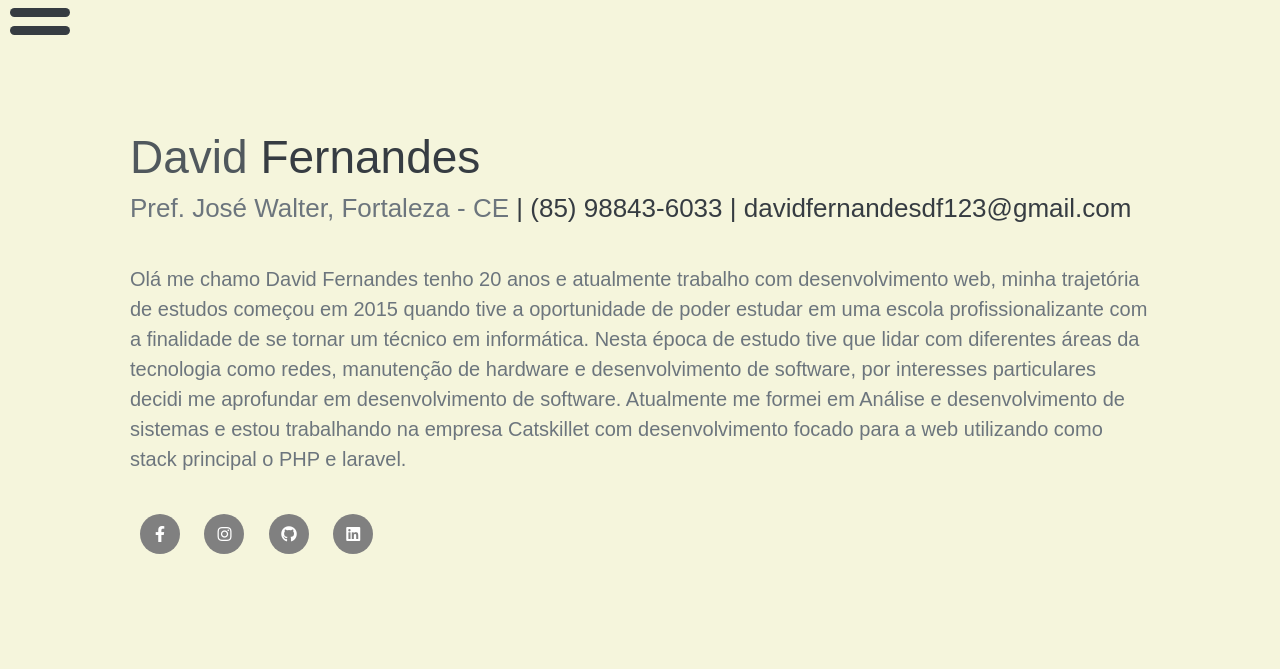
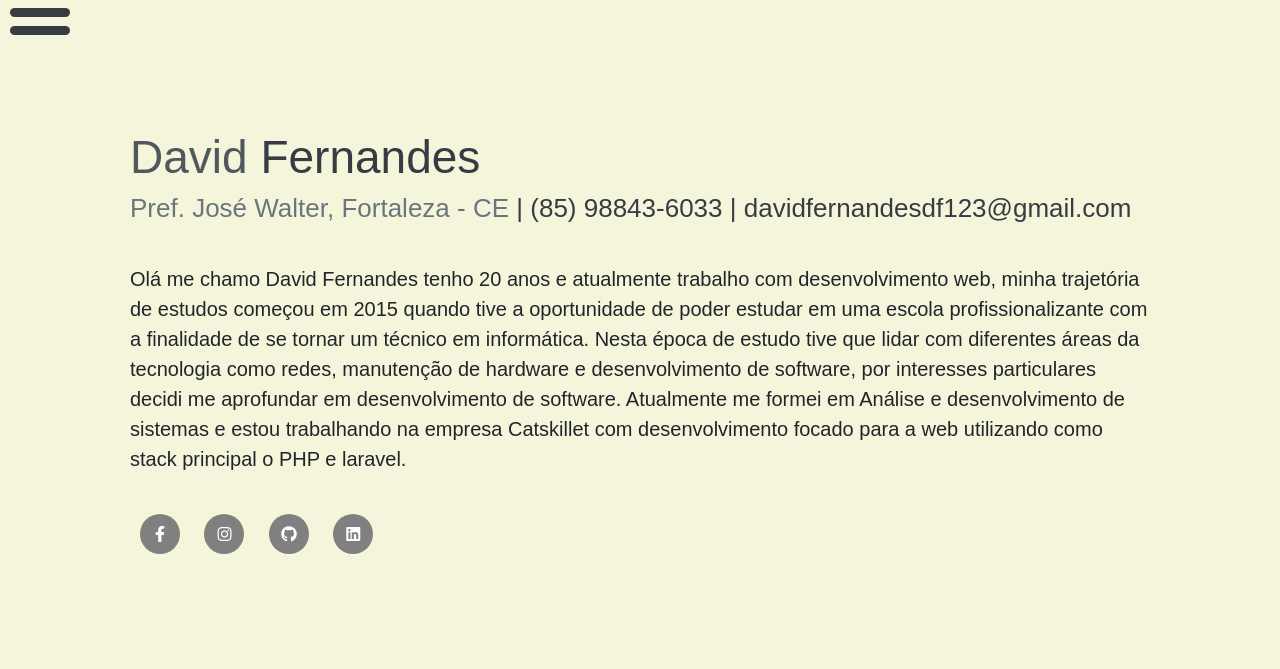
Before and after one commit to davidfernandesdf12/portifolio, a PHP site: page / in a window 1280 px wide. Shown: the part 16-685 px from the top of the page. Run offline with PHP 8.4, Linux system fonts and the light colour scheme; some web fonts are replaced.

Commit message:
fix: ajuste em cor de texto introdutorio

```diff
--- a/css/style.css
+++ b/css/style.css
@@ -199,7 +199,6 @@ section.description h3{
 }
 
 section.description p{
-  color: #6c757d;
   font-size: 20px;
   margin-top: 40px;
 }
```
